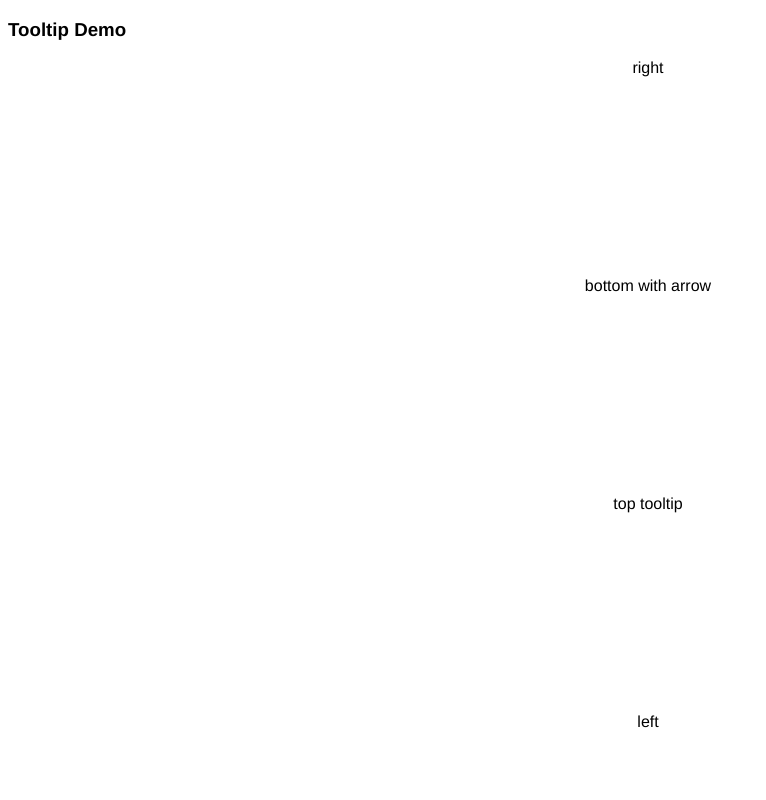
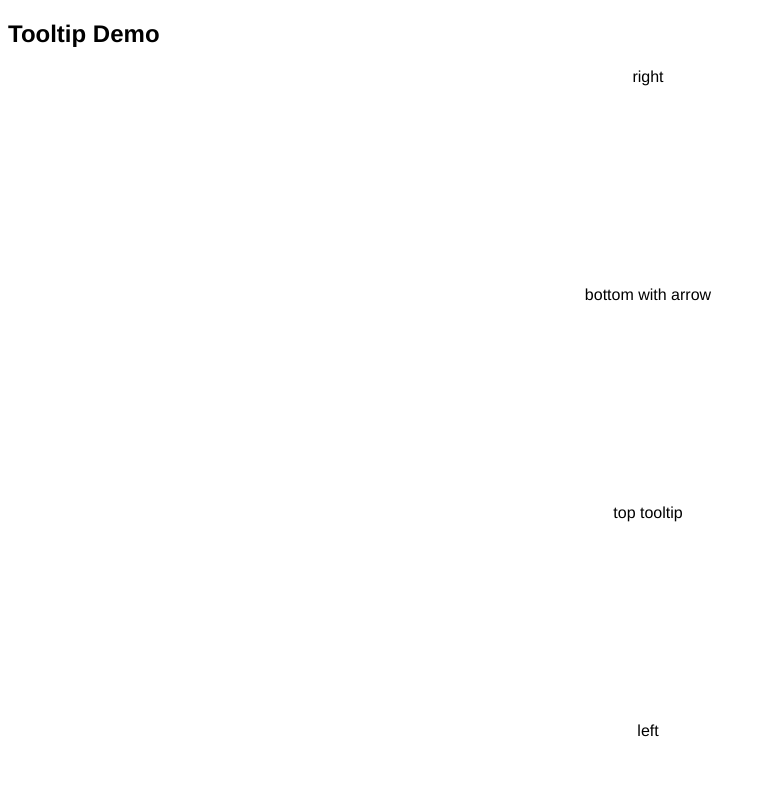
Before and after one commit to shahmargi12/workflow-testing-1, a React (Vite) app: page / in a window 1280 px wide. Shown: the top 800 px of the page, without its empty margins (0-766 px from the left). Built offline with nearby package versions, Linux system fonts and the light colour scheme.

Commit message:
feat: change header tag

```diff
--- a/src/App.tsx
+++ b/src/App.tsx
@@ -4,7 +4,7 @@ import { tooltip } from './App.helper';
 function App() {
     return (
         <>
-            <h3>Tooltip Demo</h3>
+            <h2>Tooltip Demo</h2>
             <div className="container">
                 {tooltip.map((tlp, index) => (
                     <Tooltip
```
